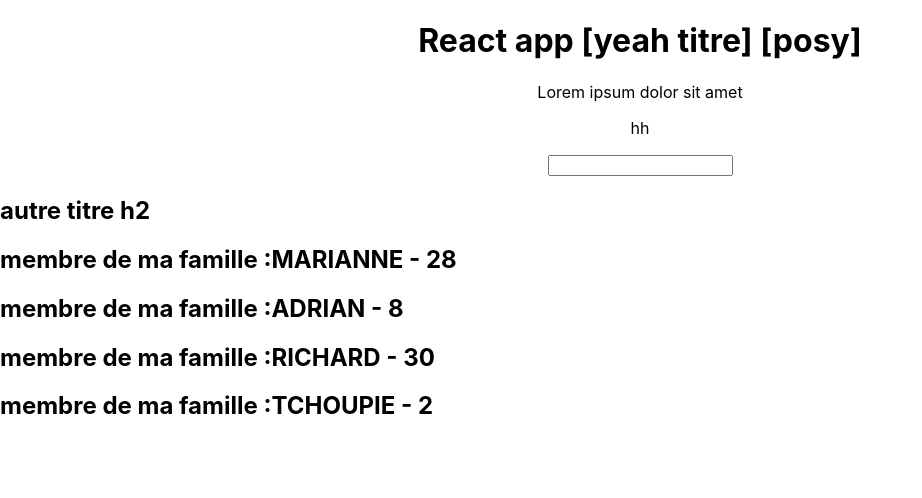
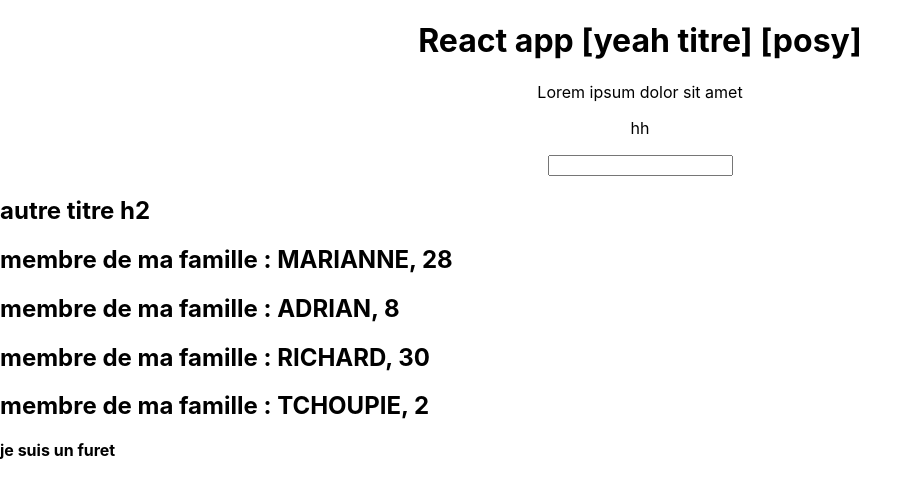
Before and after one commit to croulu/reactfirst, a React (Create React App) app: page / in a window 1280 px wide. Shown: the top 498 px of the page, without its empty margins (0-922 px from the left). Built offline with nearby package versions, Linux system fonts and the light colour scheme.

Commit message:
children

```diff
--- a/src/App.js
+++ b/src/App.js
@@ -17,7 +17,9 @@
     <Membre nom = 'Marianne' age='28'/>
     <Membre nom = 'Adrian'  age='8'/>
     <Membre nom = 'Richard'  age='30'/>
-    <Membre nom = 'Tchoupie' age='2'/>
+    <Membre nom = 'Tchoupie' age='2'>
+        <strong>je suis un furet</strong>
+    </Membre>
 </Fragment>
       )
   }
--- a/src/components/Membre.js
+++ b/src/components/Membre.js
@@ -1,9 +1,11 @@
-import React from 'react'
+import React, {Fragment} from 'react'
 
-const Membre = ({nom, age}) => {
+const Membre = ({nom, age, children}) => {
     return (
-        <h2>membre de ma famille :
-            {nom.toUpperCase()} - {age}</h2>
+        <Fragment>
+            <h2>membre de ma famille : {nom.toUpperCase()}, {age}</h2>
+            { children ? <p>{children}</p> : <Fragment /> }
+        </Fragment>
     );
 }
 
```
